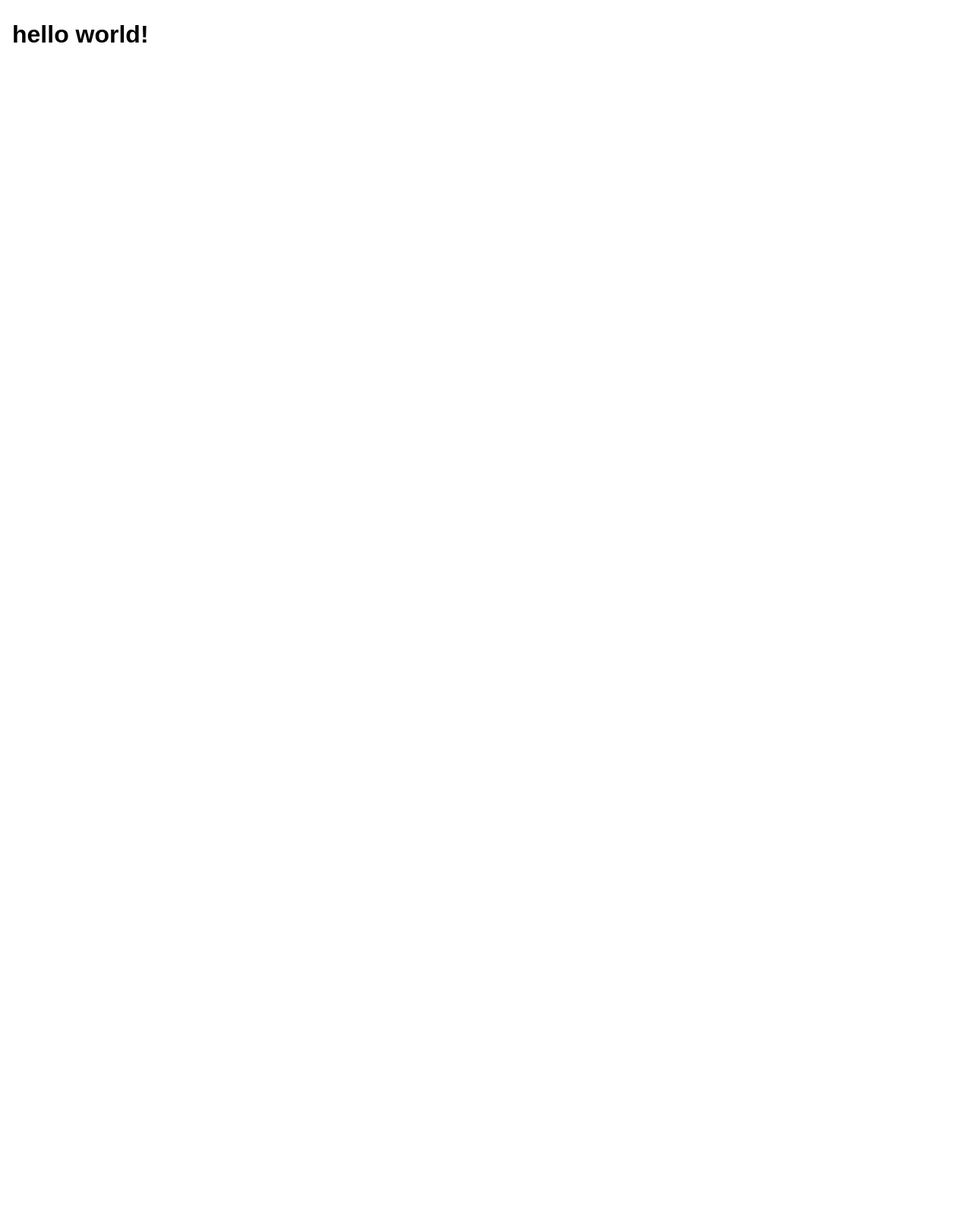
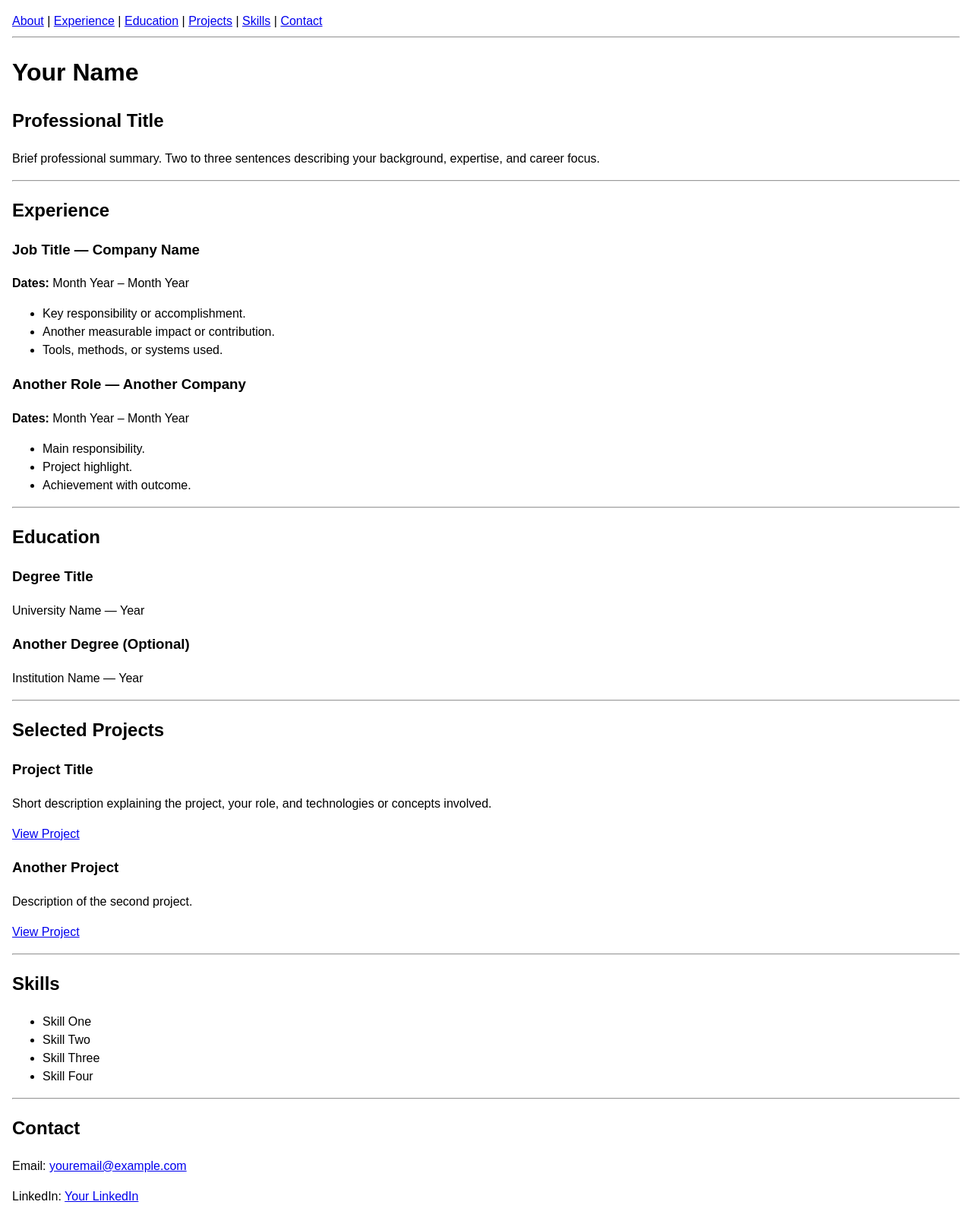
Before and after one commit to social-sin/cv-resume-project-example, a plain HTML site: page index.html in a window 1280 px wide. Shown: the top 1590 px of the page at 76% size. Before the commit the page ends 800 px from the top, so only its background shows below. Drawn offline with Linux system fonts and the light colour scheme.

Commit message:
Add structure for personal portfolio in index.html

```diff
--- a/index.html
+++ b/index.html
@@ -29,10 +29,116 @@
 </head>
 
 <body>
-  <header></header>
-  <main>
-    <h1>hello world!</h1>
-  </main>
-  <footer></footer>
+
+    <!-- Navigation -->
+    <nav>
+        <a href="#about">About</a> |
+        <a href="#experience">Experience</a> |
+        <a href="#education">Education</a> |
+        <a href="#projects">Projects</a> |
+        <a href="#skills">Skills</a> |
+        <a href="#contact">Contact</a>
+    </nav>
+
+    <hr>
+
+    <!-- About -->
+    <section id="about">
+        <h1>Your Name</h1>
+        <h2>Professional Title</h2>
+
+        <p>
+            Brief professional summary. Two to three sentences describing your background,
+            expertise, and career focus.
+        </p>
+    </section>
+
+    <hr>
+
+    <!-- Experience -->
+    <section id="experience">
+        <h2>Experience</h2>
+
+        <h3>Job Title — Company Name</h3>
+        <p><strong>Dates:</strong> Month Year – Month Year</p>
+        <ul>
+            <li>Key responsibility or accomplishment.</li>
+            <li>Another measurable impact or contribution.</li>
+            <li>Tools, methods, or systems used.</li>
+        </ul>
+
+        <h3>Another Role — Another Company</h3>
+        <p><strong>Dates:</strong> Month Year – Month Year</p>
+        <ul>
+            <li>Main responsibility.</li>
+            <li>Project highlight.</li>
+            <li>Achievement with outcome.</li>
+        </ul>
+    </section>
+
+    <hr>
+
+    <!-- Education -->
+    <section id="education">
+        <h2>Education</h2>
+
+        <h3>Degree Title</h3>
+        <p>University Name — Year</p>
+
+        <h3>Another Degree (Optional)</h3>
+        <p>Institution Name — Year</p>
+    </section>
+
+    <hr>
+
+    <!-- Projects -->
+    <section id="projects">
+        <h2>Selected Projects</h2>
+
+        <h3>Project Title</h3>
+        <p>
+            Short description explaining the project, your role,
+            and technologies or concepts involved.
+        </p>
+        <p><a href="https://yourprojectlink.com" target="_blank">View Project</a></p>
+
+        <h3>Another Project</h3>
+        <p>
+            Description of the second project.
+        </p>
+        <p><a href="https://yourprojectlink.com" target="_blank">View Project</a></p>
+    </section>
+
+    <hr>
+
+    <!-- Skills -->
+    <section id="skills">
+        <h2>Skills</h2>
+
+        <ul>
+            <li>Skill One</li>
+            <li>Skill Two</li>
+            <li>Skill Three</li>
+            <li>Skill Four</li>
+        </ul>
+    </section>
+
+    <hr>
+
+    <!-- Contact -->
+    <section id="contact">
+        <h2>Contact</h2>
+
+        <p>Email: <a href="mailto:youremail@example.com">youremail@example.com</a></p>
+        <p>LinkedIn: <a href="https://linkedin.com/in/yourprofile" target="_blank">Your LinkedIn</a></p>
+        <p>Portfolio: <a href="https://yourwebsite.com" target="_blank">yourwebsite.com</a></p>
+    </section>
+
+    <hr>
+
+    <footer>
+        <p>© 2026 Your Name</p>
+    </footer>
+
 </body>
 </html>
```
